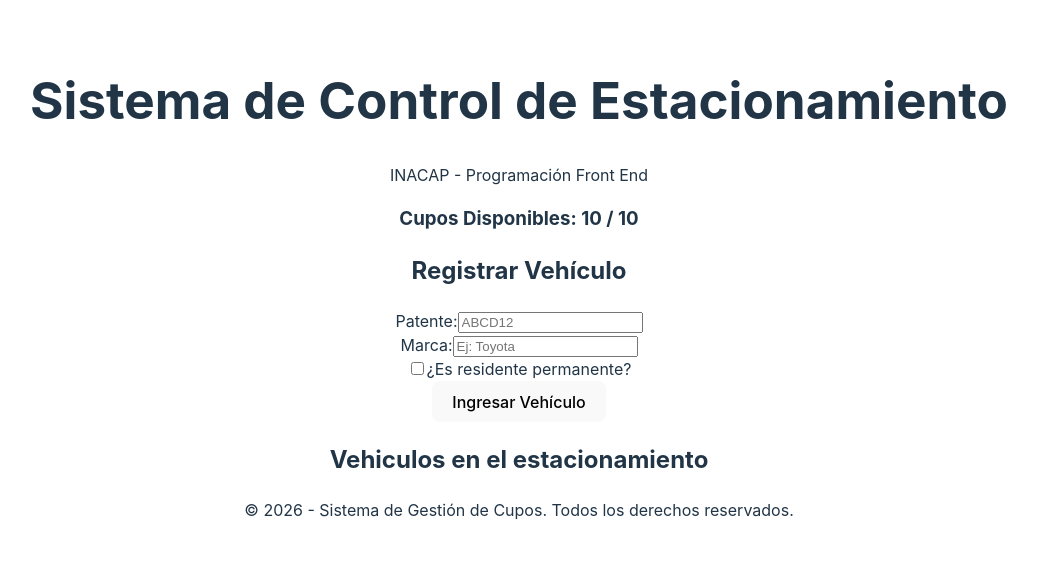
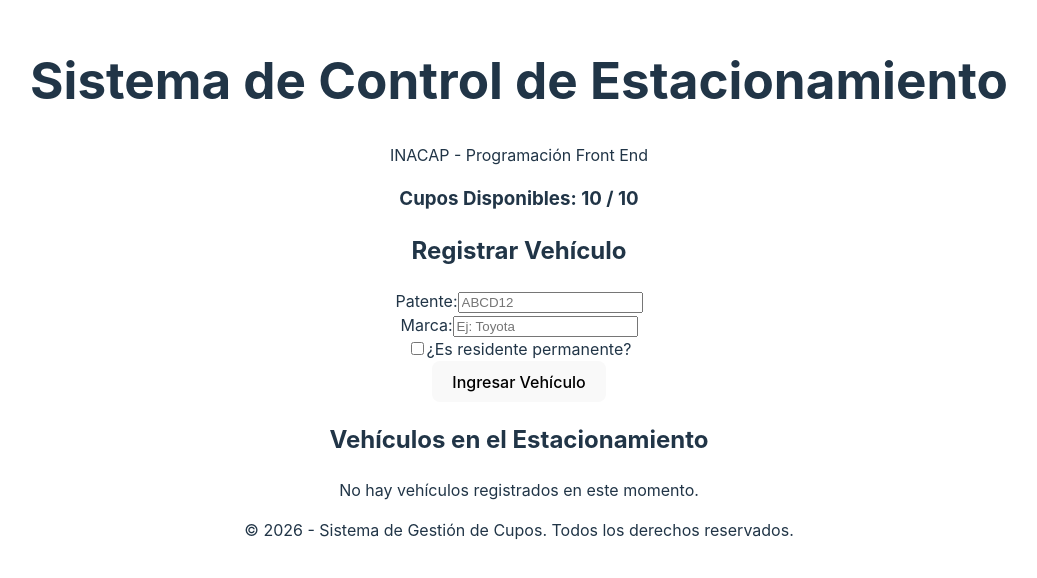
Before and after one commit to elcaleuche57/prueba-3-estacionamiento, a React (Vite) app in the folder prueba 3/: page / in a window 1280 px wide. Shown: the part 112-690 px from the top of the page, without its empty margins (121-1158 px from the left). Built offline with nearby package versions, Linux system fonts and the light colour scheme.

Commit message:
Renderizado de listas mediante map con llaves unicas y clases dinamicas

```diff
--- a/prueba 3/src/components/CardVehiculo.jsx
+++ b/prueba 3/src/components/CardVehiculo.jsx
@@ -1,11 +1,15 @@
 import React from 'react';
 
-function CardVehiculo() {
-    return (
-        <div className= "vehiculo-card">
-            <p>Patente: xxxx11</p>
-        </div>
-    );
+function CardVehiculo({ patente, marca, permanente }) {
+  return (
+    <div className={`vehiculo-card ${permanente ? 'clase-permanente' : 'clase-temporal'}`}>
+      <h3>{patente}</h3>
+      <p>Marca: {marca}</p>
+      <span className="badge">
+        {permanente ? 'Residente Permanente' : 'Visita Temporal'}
+      </span>
+    </div>
+  );
 }
 
 export default CardVehiculo;
--- a/prueba 3/src/components/ListaVehiculos.jsx
+++ b/prueba 3/src/components/ListaVehiculos.jsx
@@ -1,10 +1,21 @@
 import React from 'react';
+import CardVehiculo from './CardVehiculo';
 
-function ListaVehiculos() {
-    return (
-        <div className= "lista-container">
-            <h2>Vehiculos en el estacionamiento</h2>
+function ListaVehiculos({ lista }) {
+  return (
+    <div className="lista-container">
+      <h2>Vehículos en el Estacionamiento</h2>
+      {lista.length === 0 ? (
+        <p>No hay vehículos registrados en este momento.</p>
+      ) : (
+        <div className="tarjetas-flex-container">
+          {lista.map((vehiculo) => (
+            <CardVehiculo key={vehiculo.id} vehiculo={vehiculo} />
+          ))}
         </div>
-    );
+      )}
+    </div>
+  );
 }
+
 export default ListaVehiculos;
```
